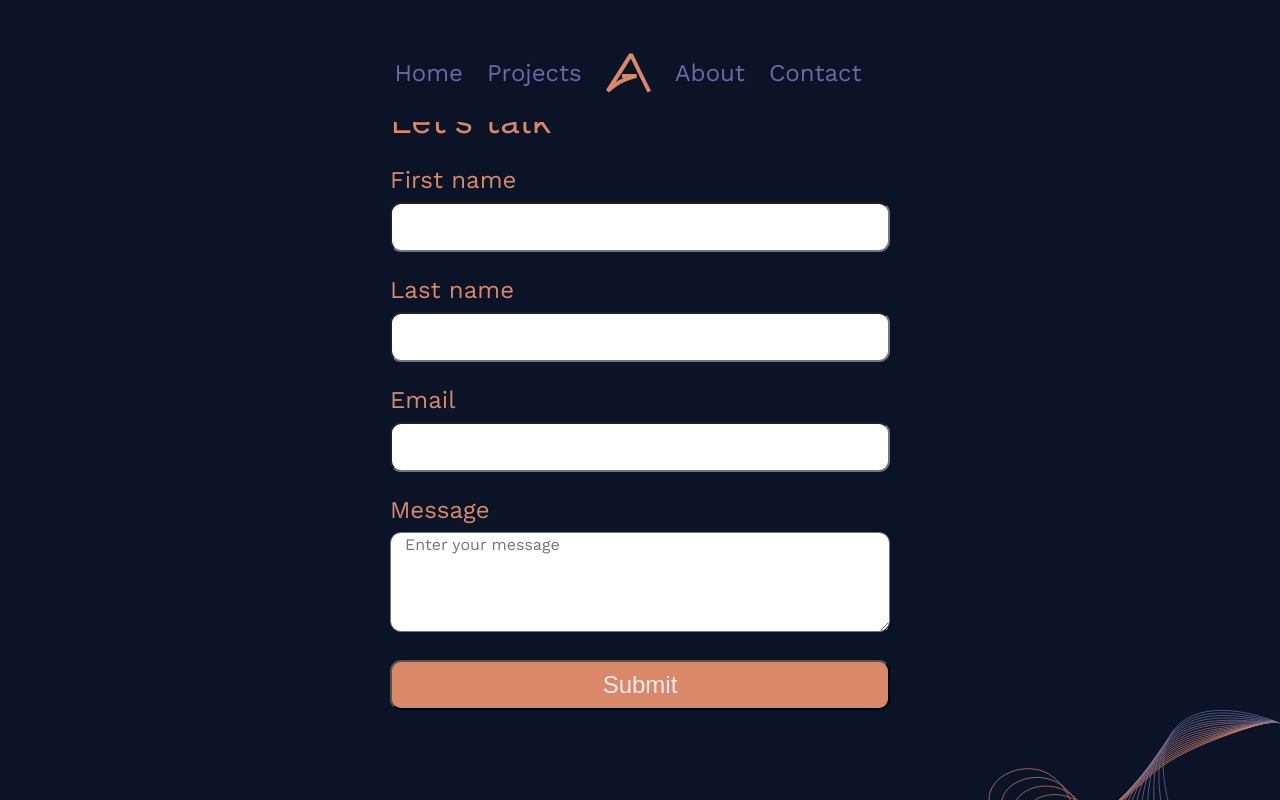
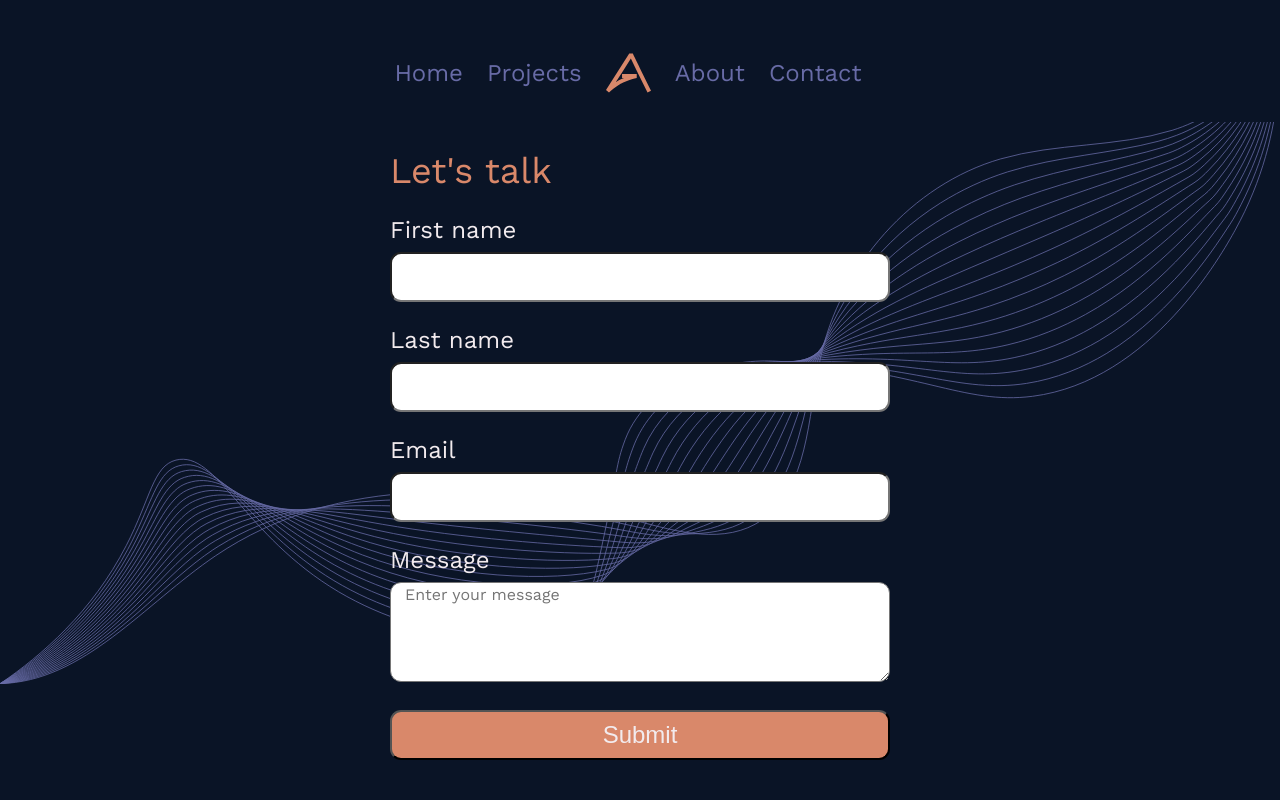
Before and after one commit to angelicazgr/portfolio-react, a React (Create React App) app: page /contact in a window 1280 px wide. Shown: the top 800 px of the page. Built offline with nearby package versions, Linux system fonts and the light colour scheme.

Commit message:
Update contact background

```diff
--- a/src/pages/Contact/Contact.css
+++ b/src/pages/Contact/Contact.css
@@ -1,5 +1,8 @@
 .contact-form-container {
-  padding-top: 100px;
+  height: 100vh;
+  background-image: url(/src/assets/contact.svg);
+  background-repeat: no-repeat;
+  padding-top: 150px;
   display: flex;
   flex-direction: column;
   align-items: center;
@@ -22,7 +25,7 @@
 
 .contact-form-label,
 .contact-form-submit {
-  color: #d9886a;
+  color: #f2ebee;
   font-size: 24px;
 }
 
--- a/src/pages/Contact/Contact.jsx
+++ b/src/pages/Contact/Contact.jsx
@@ -1,7 +1,7 @@
 import React from "react";
 
 import NavBar from "../../components/NavBar/NavBar";
-import lineArt from "../../assets/contact-art.svg";
+import lineArt from "../../assets/contact.svg";
 import "./Contact.css";
 
 const Contact = () => {
@@ -56,11 +56,9 @@ const Contact = () => {
               className="contact-form-textarea"
             />
           </div>
-
           <input type="submit" value="Submit" className="contact-form-submit" />
         </form>
       </div>
-      <img src={lineArt} alt="line art" className="contact-line-art" />
     </div>
   );
 };
```
Also changed, not shown: src/assets/contact.svg (added).
